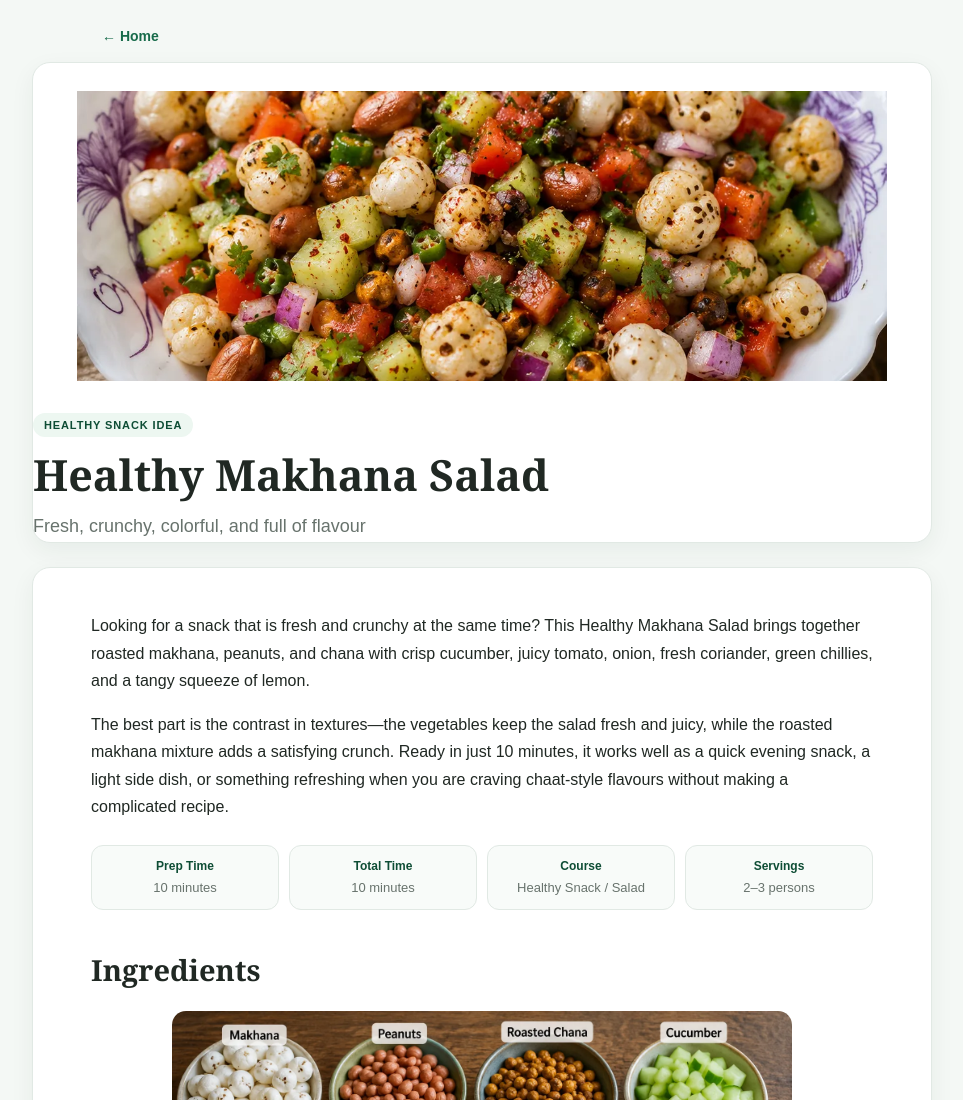
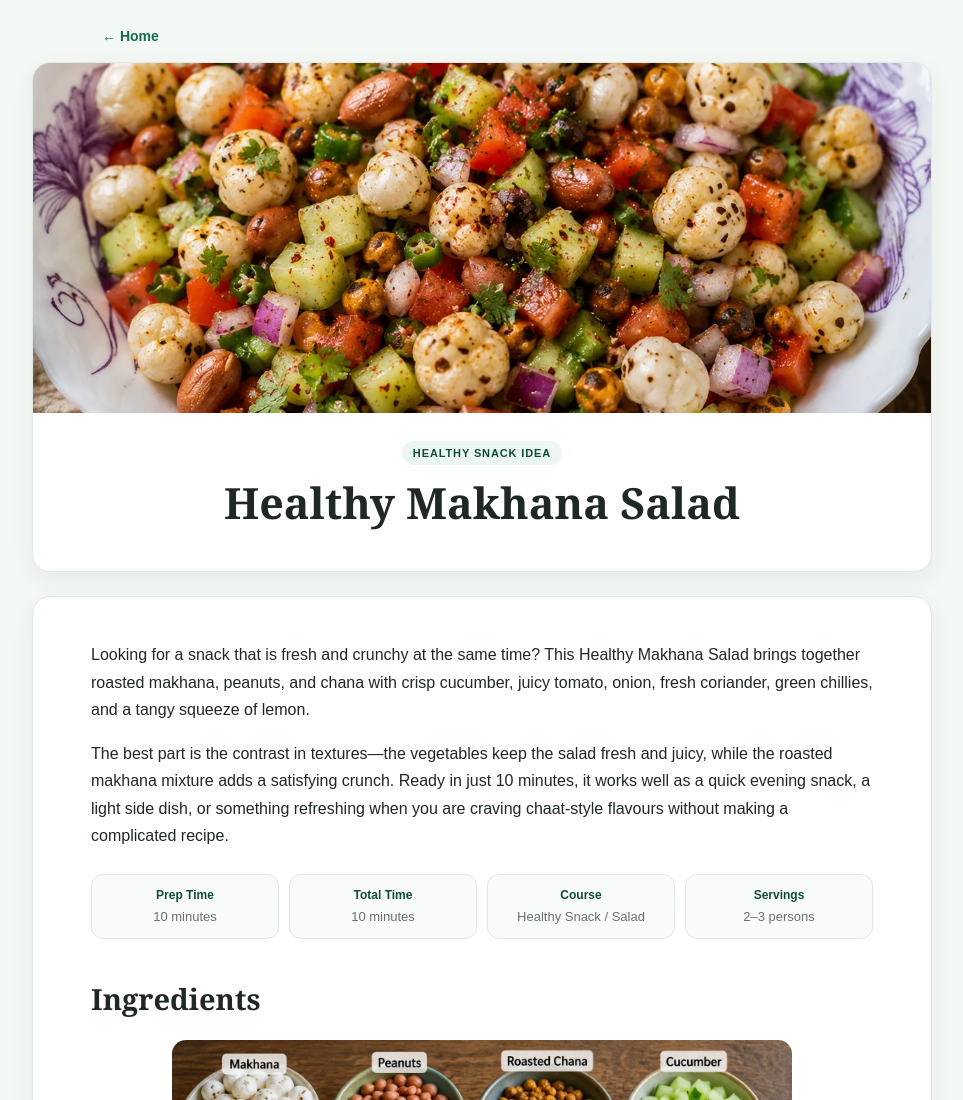
Before and after one commit to angesh234k/MAKSHROOM-SITE, a website: page healthy-makhana-salad.html in a window 1280 px wide. Shown: the top 1100 px of the page, without its empty margins (158-1121 px from the left). Drawn offline with Linux system fonts and the light colour scheme.

Commit message:
Update website content and layout

```diff
--- a/healthy-makhana-salad.html
+++ b/healthy-makhana-salad.html
@@ -63,7 +63,10 @@
 
     .hero-copy {
     padding: 28px 44px 32px;
-            text-align: center
+    text-align: center;
+    display: flex;
+    flex-direction: column;
+    align-items: center;
 }
 
         .tag {
@@ -287,10 +290,13 @@
         <nav class="breadcrumb">
             <a href="index.html">← Home</a>
         </nav>
-        <header class="hero"><img src="images/healthy-makhana-salad-main.webp" alt="Healthy makhana salad with roasted makhana and fresh vegetables"
-            <div class="hero-copy"><span class="tag">HEALTHY SNACK IDEA</span>
+        <header class="hero">
+    <img src="images/healthy-makhana-salad-main.webp"
+         alt="Healthy makhana salad with roasted makhana and fresh vegetables">
+
+    <div class="hero-copy">
+        <span class="tag">HEALTHY SNACK IDEA</span>
         <h1>Healthy Makhana Salad</h1>
-                <p class="sub">Fresh, crunchy, colorful, and full of flavour</p>
     </div>
 </header>
         <article class="content">
```
Also changed, not shown: best-mushrooms-immunity-gut-health.html (+1 -1 lines), index.html (+2 -4 lines), makhana-weight-loss.html (+1 -2 lines), mushroom-protein-vs-paneer.html (+1 -2 lines), roasted-makhana-7-easy-flavors.html (+1 -1 lines). Lines whose indentation alone changed are shown as unchanged.
